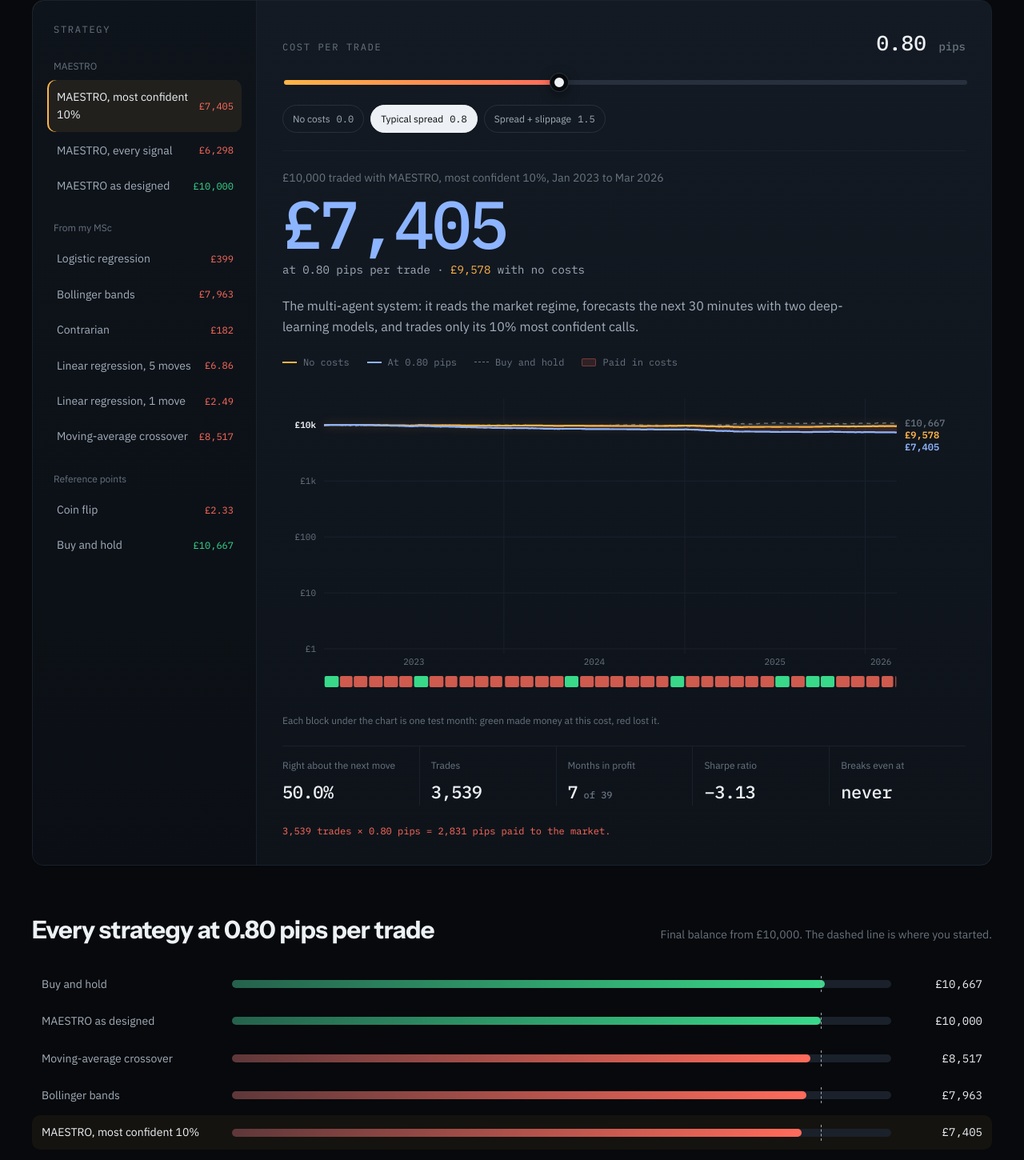
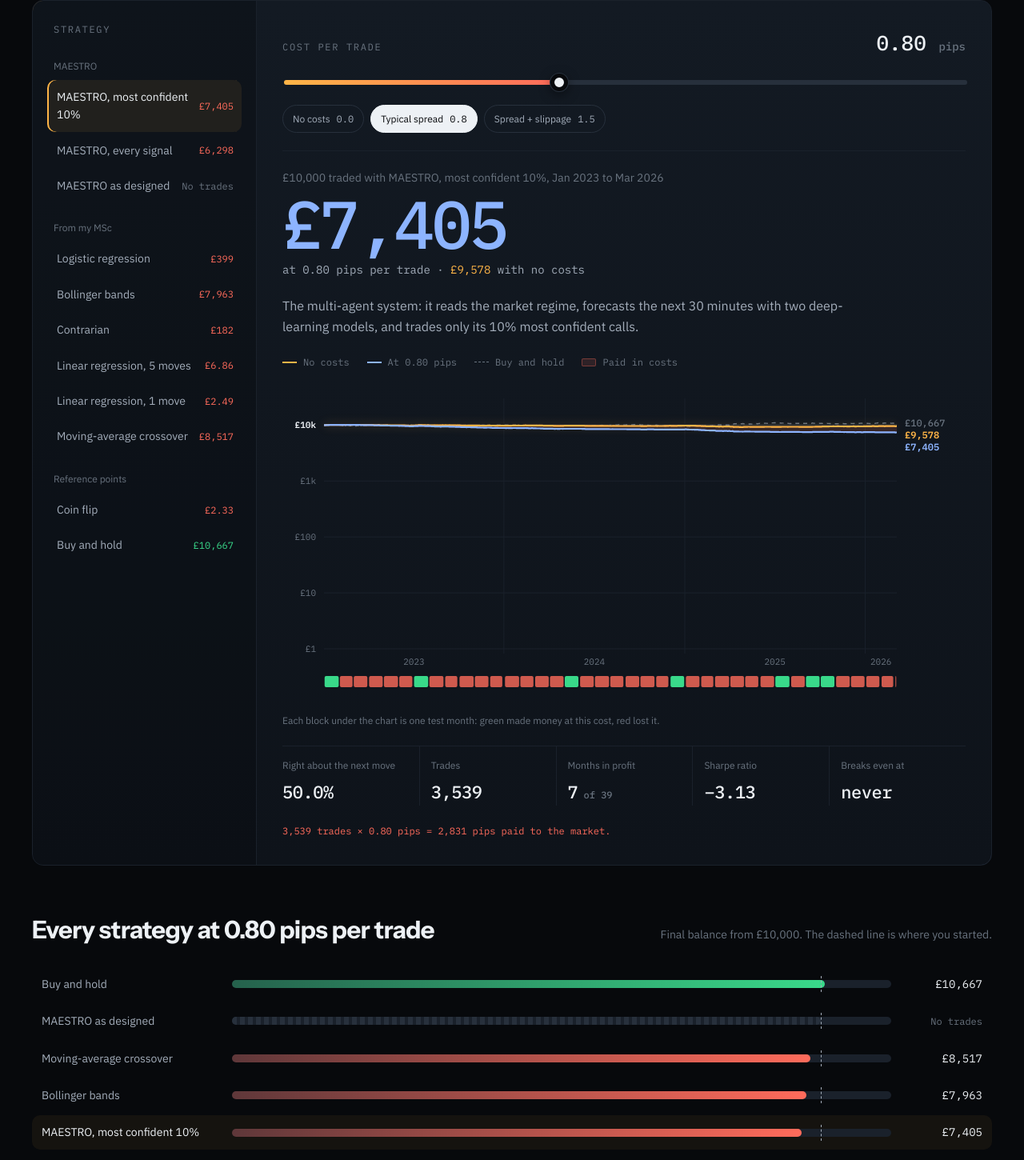
Before and after one commit to Fran6jy/maestro, a Next.js app in the folder web/: page / in a window 1280 px wide. Shown: the part 2376-3826 px from the top of the page at 80% size. Built offline with nearby package versions, Linux system fonts and the light colour scheme.

Commit message:
Show strategies that never traded as idle, not as a gain
MAESTRO as designed made no trades, so its untouched £10,000 read as the
second-best result. Idle strategies now get a grey dashed bar and
"No trades" in the leaderboard, picker and headline.

```diff
--- a/web/src/components/StrategyLab.module.css
+++ b/web/src/components/StrategyLab.module.css
@@ -432,6 +432,20 @@
   background: linear-gradient(90deg, rgba(255, 107, 91, 0.3), var(--loss));
 }
 
+/* A strategy that never traded: its balance is untouched, not a gain. */
+.barIdle {
+  background: repeating-linear-gradient(90deg, var(--line-2) 0 6px, transparent 6px 10px);
+}
+
+.idle {
+  color: var(--ink-3);
+  white-space: nowrap;
+}
+
+.rowVal.idle {
+  font-size: var(--fs-xs);
+}
+
 .rowStart {
   position: absolute;
   top: -5px;
--- a/web/src/components/StrategyLab.tsx
+++ b/web/src/components/StrategyLab.tsx
@@ -93,7 +93,9 @@ export default function StrategyLab() {
                           onChange={() => setKey(st.key)}
                         />
                         <span className={styles.optName}>{st.label}</span>
-                        <span className={`num ${styles.optVal} ${f >= START ? styles.gain : styles.loss}`}>{gbp(f)}</span>
+                        <span className={`num ${styles.optVal} ${st.trades === 0 ? styles.idle : f >= START ? styles.gain : styles.loss}`}>
+                          {st.trades === 0 ? "No trades" : gbp(f)}
+                        </span>
                       </label>
                     );
                   })}
@@ -138,7 +140,7 @@ export default function StrategyLab() {
 
             <div className={styles.headline} aria-live="polite">
               <p className={styles.headLead}>£10,000 traded with {s.label}, Jan 2023 to Mar 2026</p>
-              <p className={`num ${styles.big} ${up ? styles.gain : styles.cool}`}>{gbp(shown)}</p>
+              <p className={`num ${styles.big} ${s.trades === 0 ? styles.idle : up ? styles.gain : styles.cool}`}>{gbp(shown)}</p>
               <p className={styles.headSub}>
                 at {cost.toFixed(2)} pips per trade · <span className={styles.amberText}>{gbp(endNo)}</span> with no costs
               </p>
@@ -212,6 +214,8 @@ export default function StrategyLab() {
           <ol className={styles.rows}>
             {board.map(({ st, final }) => {
               const w = (Math.log10(Math.max(1, Math.min(30_000, final))) / Math.log10(30_000)) * 100;
+              const idle = st.trades === 0;
+              const bar = idle ? styles.barIdle : final >= START ? styles.barGain : styles.barLoss;
               return (
                 <li key={st.key}>
                   <button
@@ -223,12 +227,17 @@ export default function StrategyLab() {
                     <span className={styles.rowName}>{st.label}</span>
                     <span className={styles.rowTrack}>
                       <span
-                        className={`${styles.rowBar} ${final >= START ? styles.barGain : styles.barLoss}`}
+                        className={`${styles.rowBar} ${bar}`}
                         style={{ width: `${w}%` }}
                       />
                       <span className={styles.rowStart} style={{ left: `${(Math.log10(START) / Math.log10(30_000)) * 100}%` }} />
                     </span>
-                    <span className={`num ${styles.rowVal}`}>{gbp(final)}</span>
+                    <span
+                      className={`num ${styles.rowVal} ${idle ? styles.idle : ""}`}
+                      title={idle ? `Never traded, so the ${gbp(final)} was never at risk` : undefined}
+                    >
+                      {idle ? "No trades" : gbp(final)}
+                    </span>
                   </button>
                 </li>
               );
```
